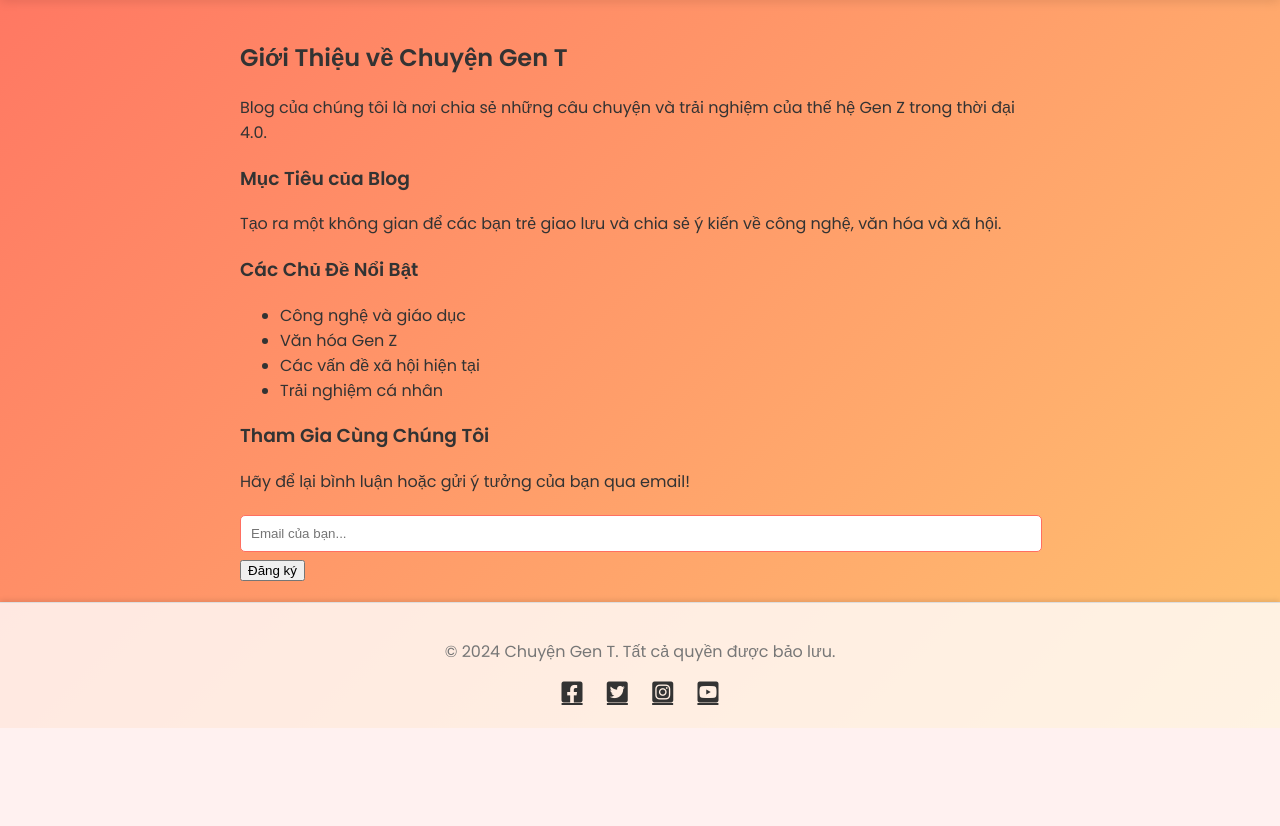
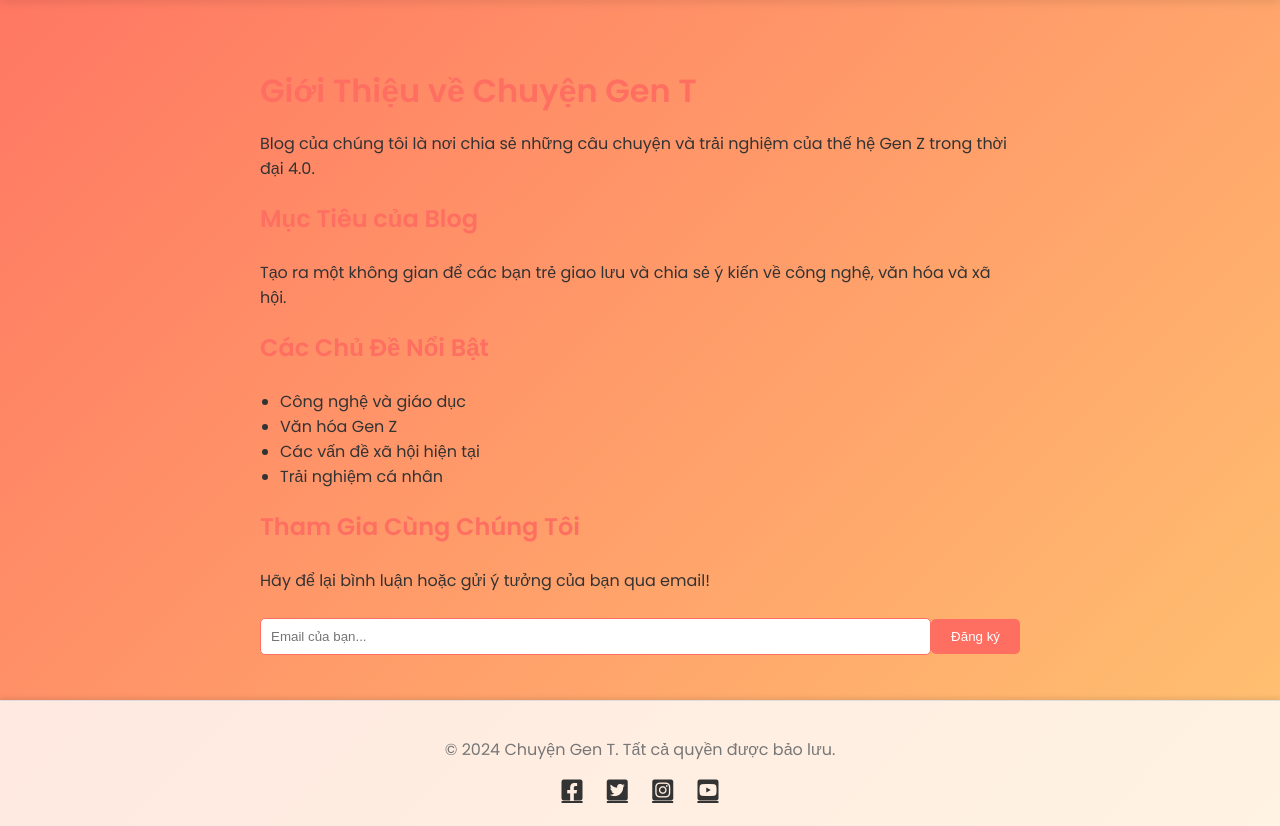
Before and after one commit to hhaiivii/ChuyenGenT, a PHP site: page /about.html in a window 1280 px wide. Shown: the part 237-1063 px from the top of the page. Before the commit the page ends 965 px from the top, so only its background shows below. Run offline with PHP 8.4, Linux system fonts and the light colour scheme.

Commit message:
Update styles.css

```diff
--- a/styles.css
+++ b/styles.css
@@ -9,6 +9,7 @@
     --secondary-color: #FFC371;
     --text-color: #333;
     --text-light: #f1f1f1;
+    --hover-color: #FF6F61;
 }
 
 /* Body styles */
@@ -105,6 +106,65 @@ nav a:hover {
     animation: fadeIn 2s ease-in-out;
 }
 
+/* About Section styles */
+#about-section {
+    padding: 20px;
+    max-width: 800px;
+    margin: 0 auto;
+    text-align: left;
+}
+
+.section-title {
+    font-size: 2rem;
+    color: var(--main-color);
+    margin-bottom: 15px;
+}
+
+.section-subtitle {
+    font-size: 1.5rem;
+    color: var(--main-color);
+    margin-top: 20px;
+}
+
+.section-description {
+    font-size: 1rem;
+    color: var(--text-color);
+    margin-bottom: 10px;
+}
+
+.topic-list {
+    list-style: disc;
+    padding-left: 20px;
+}
+
+.join-us {
+    display: flex;
+    align-items: center;
+    margin-top: 20px;
+}
+
+.join-us input[type="text"] {
+    flex: 1;
+    padding: 10px;
+    border: 1px solid var(--main-color);
+    border-radius: 5px;
+}
+
+.join-us button {
+    background-color: var(--main-color);
+    color: white;
+    border: none;
+    padding: 10px 20px;
+    border-radius: 5px;
+    cursor: pointer;
+    transition: background-color 0.3s, transform 0.3s;
+}
+
+.join-us button:hover {
+    background-color: var(--secondary-color);
+    transform: scale(1.05);
+}
+
 /* Main content styles */
 main {
     padding: 20px;
@@ -147,78 +207,6 @@ main {
     padding: 0 15px 15px;
     font-size: 1rem;
     color: #555;
-}
-
-/* Bình luận phần */
-#comments-section {
-    margin-top: 30px;
-    padding: 15px;
-    border-top: 1px solid #ddd;
-    background-color: rgba(255, 255, 255, 0.95);
-    border-radius: 8px;
-    box-shadow: 0 2px 10px rgba(0, 0, 0, 0.1);
-}
-
-#comments-list {
-    list-style-type: none;
-    padding: 0;
-    margin: 10px 0;
-}
-
-#comments-list li {
-    padding: 15px;
-    margin-bottom: 10px;
-    border: 1px solid #ddd;
-    border-radius: 8px;
-    background-color: rgba(255, 255, 255, 0.8);
-    transition: background-color 0.3s;
-}
-
-#comments-list li:hover {
-    background-color: rgba(255, 255, 255, 0.9);
-}
-
-.comment-meta {
-    font-size: 12px;
-    color: #777;
-}
-
-.comment-actions {
-    display: flex;
-    align-items: center;
-    margin-top: 5px;
-}
-
-.comment-actions button {
-    background: none;
-    border: none;
-    color: var(--main-color);
-    cursor: pointer;
-    margin-left: 10px;
-    font-size: 14px;
-}
-
-input,
-textarea {
-    width: calc(100% - 20px);
-    padding: 10px;
-    margin: 5px 0;
-    border: 1px solid var(--main-color);
-    border-radius: 5px;
-}
-
-button.submit-button {
-    background-color: var(--main-color);
-    color: white;
-    border: none;
-    padding: 10px;
-    cursor: pointer;
-    border-radius: 5px;
-    transition: background-color 0.3s;
-}
-
-button.submit-button:hover {
-    background-color: var(--secondary-color);
 }
 
 /* Sidebar styles */
@@ -351,3 +339,74 @@ a.button:hover {
     background: var(--secondary-color);
     transform: scale(1.05);
 }
+
+/* Bình luận phần */
+#comments-section {
+    margin-top: 30px;
+    padding: 15px;
+    border-top: 1px solid #ddd;
+    background-color: rgba(255, 255, 255, 0.95);
+    border-radius: 8px;
+    box-shadow: 0 2px 10px rgba(0, 0, 0, 0.1);
+}
+
+#comments-list {
+    list-style-type: none;
+    padding: 0;
+    margin: 10px 0;
+}
+
+#comments-list li {
+    padding: 15px;
+    margin-bottom: 10px;
+    border: 1px solid #ddd;
+    border-radius: 8px;
+    background-color: rgba(255, 255, 255, 0.8);
+    transition: background-color 0.3s;
+}
+
+#comments-list li:hover {
+    background-color: rgba(255, 255, 255, 0.9);
+}
+
+.comment-meta {
+    font-size: 12px;
+    color: #777;
+}
+
+.comment-actions {
+    display: flex;
+    align-items: center;
+    margin-top: 5px;
+}
+
+.comment-actions button {
+    background: none;
+    border: none;
+    color: var(--main-color);
+    cursor: pointer;
+    margin-left: 10px;
+    font-size: 14px;
+}
+
+input, textarea {
+    width: calc(100% - 20px);
+    padding: 10px;
+    margin: 5px 0;
+    border: 1px solid var(--main-color);
+    border-radius: 5px;
+}
+
+button.submit-button {
+    background-color: var(--main-color);
+    color: white;
+    border: none;
+    padding: 10px;
+    cursor: pointer;
+    border-radius: 5px;
+    transition: background-color 0.3s;
+}
+
+button.submit-button:hover {
+    background-color: var(--secondary-color);
+}
```
